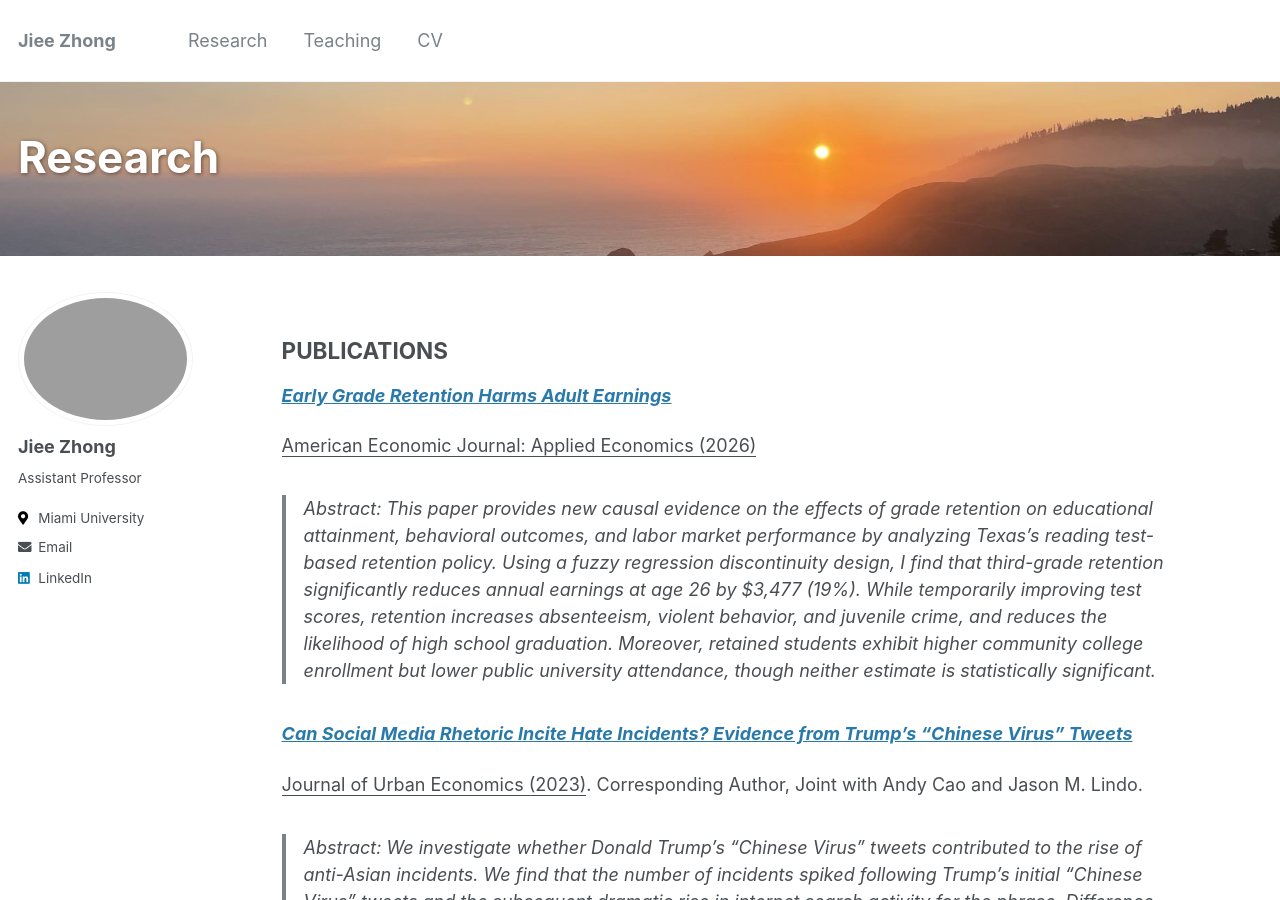
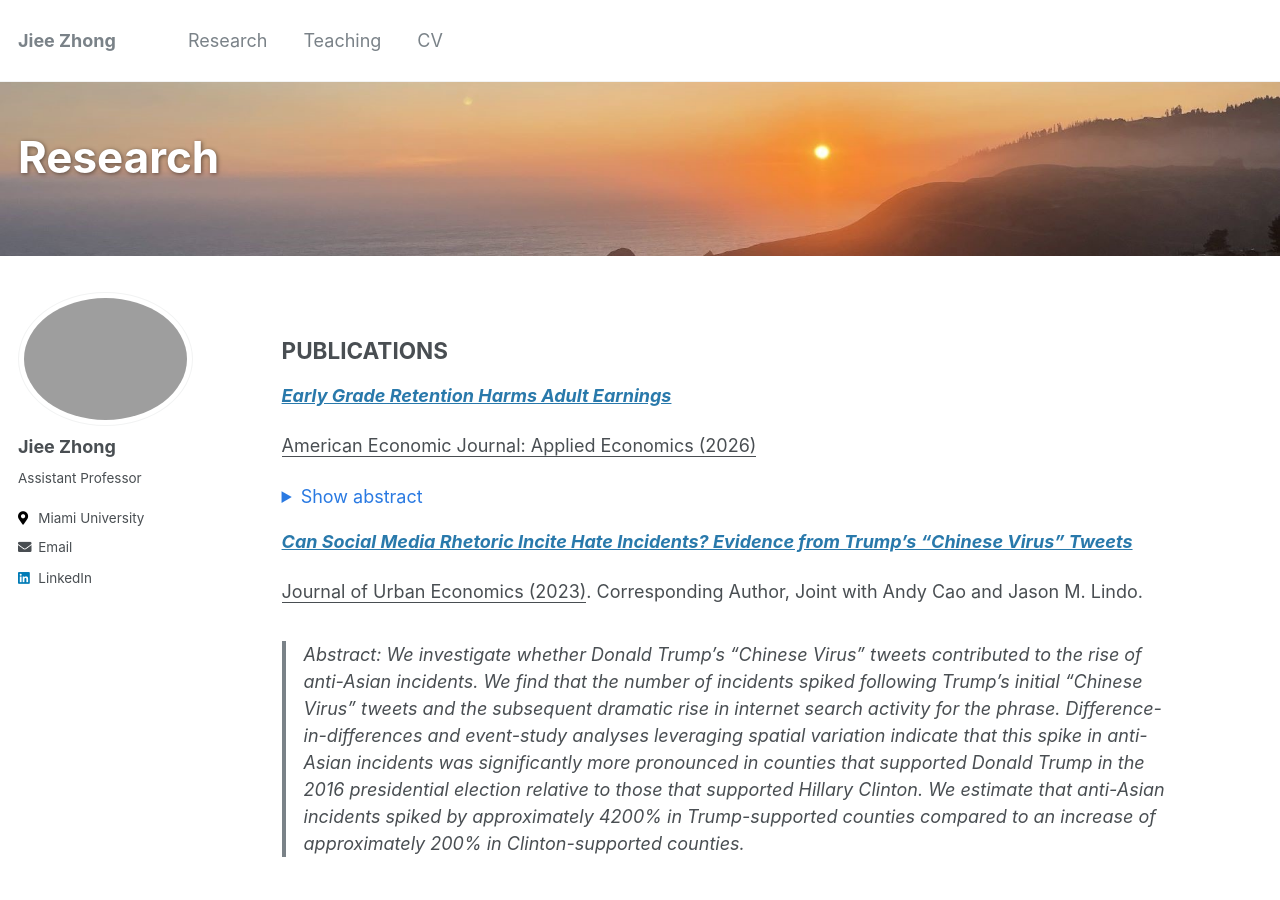
Before and after one commit to jieezhong/jieezhong.github.io, a Jekyll site: the page built from _pages/research.md, in a window 1280 px wide and 900 px high. Built offline with Jekyll 4.4.1, drawn with Linux system fonts in a browser that asks for light colours.

Commit message:
Update research.md

```diff
--- a/_pages/research.md
+++ b/_pages/research.md
@@ -12,7 +12,10 @@ header:
 
  <ins> American Economic Journal: Applied Economics (2026)</ins>
 
-> Abstract: This paper provides new causal evidence on the effects of grade retention on educational attainment, behavioral outcomes, and labor market performance by analyzing Texas's reading test-based retention policy. Using a fuzzy regression discontinuity design, I find that third-grade retention significantly reduces annual earnings at age 26 by $3,477 (19%). While temporarily improving test scores, retention increases absenteeism, violent behavior, and juvenile crime, and reduces the likelihood of high school graduation. Moreover, retained students exhibit higher community college enrollment but lower public university attendance, though neither estimate is statistically significant.
+<details markdown="1">
+<summary style="cursor:pointer; color:#2a7ae2;">Show abstract</summary>
+> This paper provides new causal evidence on the effects of grade retention on educational attainment, behavioral outcomes, and labor market performance by analyzing Texas's reading test-based retention policy. Using a fuzzy regression discontinuity design, I find that third-grade retention significantly reduces annual earnings at age 26 by $3,477 (19%). While temporarily improving test scores, retention increases absenteeism, violent behavior, and juvenile crime, and reduces the likelihood of high school graduation. Moreover, retained students exhibit higher community college enrollment but lower public university attendance, though neither estimate is statistically significant.
+</details>
 
 ***[Can Social Media Rhetoric Incite Hate Incidents? Evidence from Trump's "Chinese Virus" Tweets](/files/pdf/JUE2023.pdf)***
 
```
